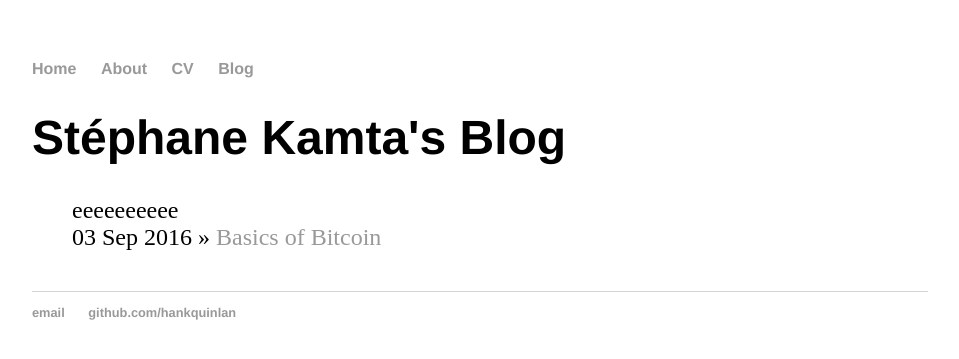
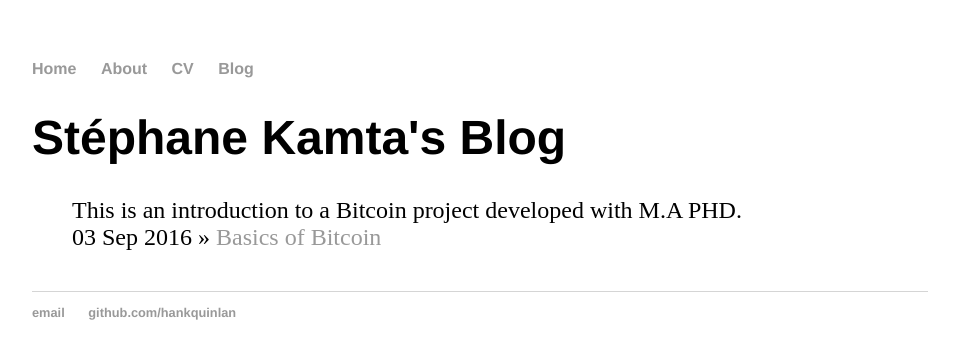
Before and after one commit to skad94/skad94.github.io, a Jekyll site: the page built from blog/index.html, in a window 1280 px wide. Shown: the top 359 px of the page, without its empty margins (160-1119 px from the left). Built offline with Jekyll 4.4.1, drawn with Linux system fonts in a browser that asks for light colours.

Commit message:
new presentation pour le post

```diff
--- a/blog/index.html
+++ b/blog/index.html
@@ -4,7 +4,7 @@ title: Stéphane Kamta's Blog
 ---
 	<h1>{{ page.title }}</h1>
 	<ul class="posts">
-eeeeeeeeee
+This is an introduction to a Bitcoin project developed with M.A PHD.
 	  {% for post in site.posts %}
 	    <li><span>{{ post.date | date_to_string }}</span> » <a href="{{ post.url }}" title="{{ post.title }}">{{ post.title }}</a></li>
 	  {% endfor %}
```
